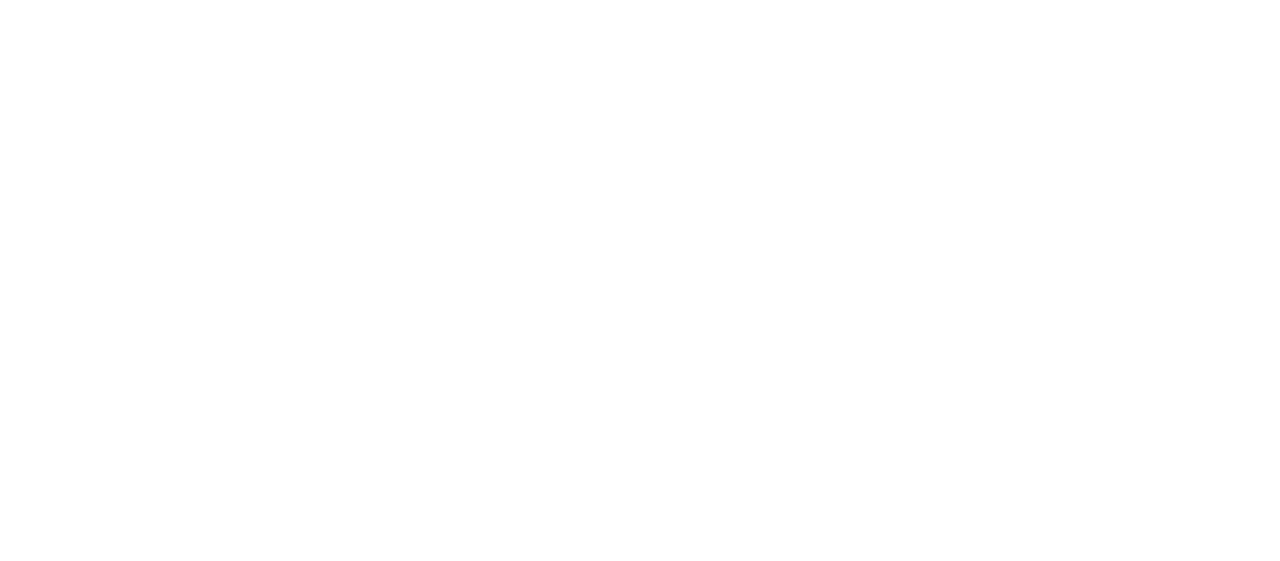
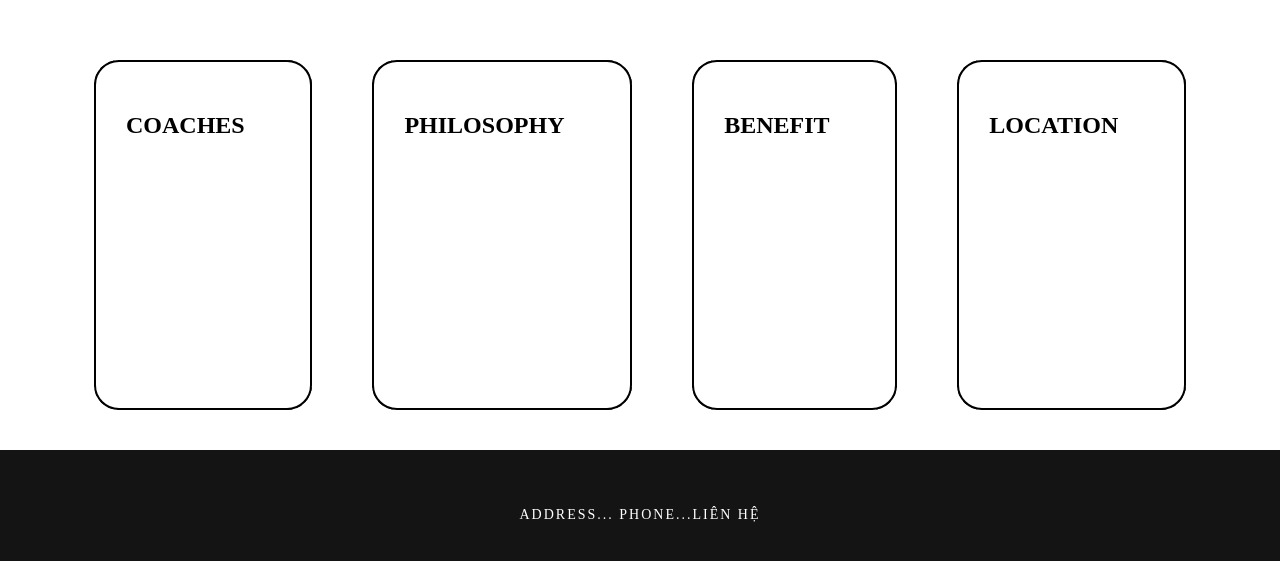
Before and after one commit to phuclinh9802/tennis_web, a React (Create React App) app in the folder tennis-web/: page / in a window 1280 px wide. Shown: the part 1975-2536 px from the top of the page. Before the commit the page ends 1085 px from the top, so only its background shows below. Built offline with nearby package versions, Linux system fonts and the light colour scheme.

Commit message:
Update index.js

```diff
--- a/tennis-web/src/pages/index.js
+++ b/tennis-web/src/pages/index.js
@@ -1,10 +1,14 @@
 import React from "react";
-import Card from "../components/Card/Card"
-import "../asset/css/index.css"
+import Card from "../components/Card/Card";
+import YoutubeEmbed from "../components/YoutubeEmbed/YoutubeEmbed";
+import Footer from "../components/Footer/Footer";
+import ContentCard from "../components/ContentCard/ContentCard";
+import "../asset/css/index.css";
 
 function Home() {
     return (
-        <div class="cards">
+        <>
+            <div className="cards">
                 <Card
                     img="https://picsum.photos/id/54/260"
                     title='Course A'
@@ -18,6 +22,25 @@
                     title='Course C'
                     content='Lorem ipsum dolor sit amet, consectetur adipiscing elit, sed do eiusmod tempor incididunt ut labore et dolore magna aliqua. Ut enim ad minim veniam.' />
             </div>
+            <div className="videos">
+                <YoutubeEmbed embedId="rokGy0huYEA" />
+            </div>
+            <div className="content-card">
+               <ContentCard
+                    title="Coaches"
+                    content="Lorem ipsum dolor sit amet, consectetur adipiscing elit, sed do eiusmod tempor incididunt ut labore et dolore magna aliqua. Ut enim ad minim veniam." />
+                <ContentCard
+                    title="Philosophy"
+                    content="Lorem ipsum dolor sit amet, consectetur adipiscing elit, sed do eiusmod tempor incididunt ut labore et dolore magna aliqua. Ut enim ad minim veniam." />
+                <ContentCard
+                    title="Benefit"
+                    content="Lorem ipsum dolor sit amet, consectetur adipiscing elit, sed do eiusmod tempor incididunt ut labore et dolore magna aliqua. Ut enim ad minim veniam."  />
+                <ContentCard
+                    title="Location"
+                    content="Lorem ipsum dolor sit amet, consectetur adipiscing elit, sed do eiusmod tempor incididunt ut labore et dolore magna aliqua. Ut enim ad minim veniam." />
+            </div>
+            <Footer />
+        </>
     );
 }
 export default Home;
```
Lines whose indentation alone changed are shown as unchanged.
